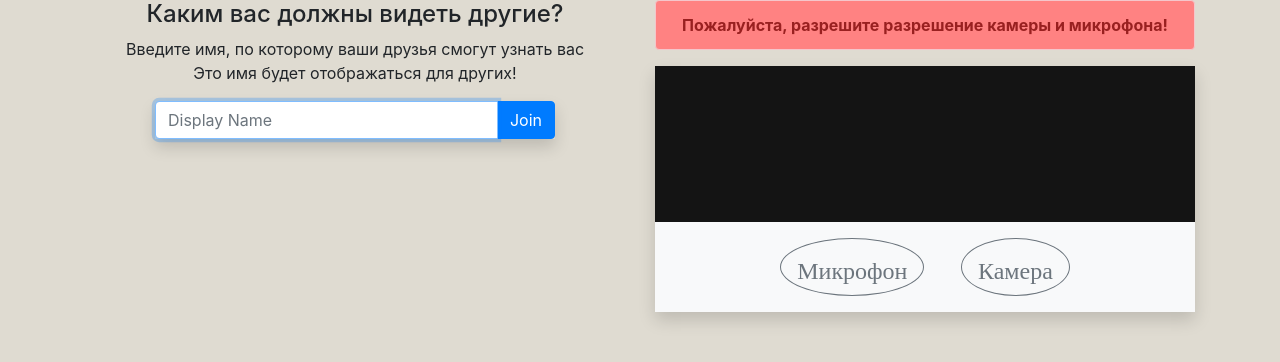
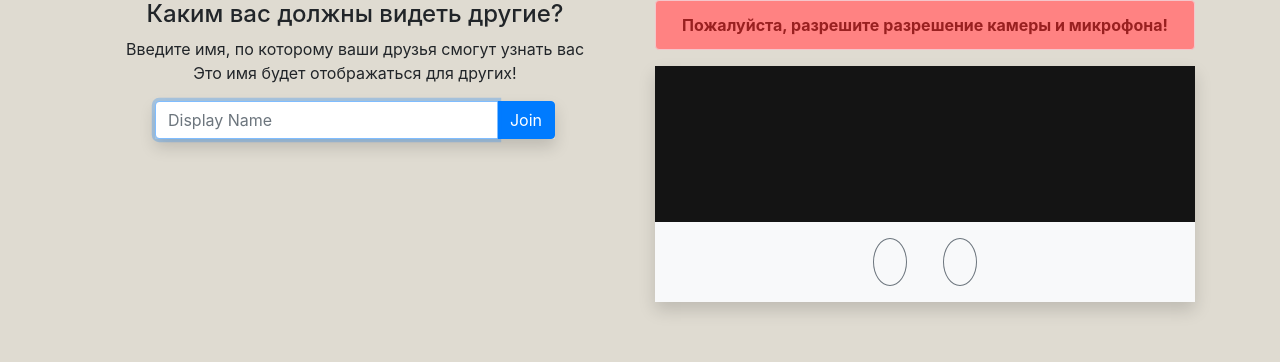
Before and after one commit to leon97leon/leon-chat, a Flask app: page /room/1/checkpoint/ in a window 1280 px wide. Shown: the part 192-554 px from the top of the page. Run offline with Flask 2, Linux system fonts and the light colour scheme; some libraries are stand-ins or nearby versions.

Commit message:
Update chatroom_checkpoint.html

```diff
--- a/templates/chatroom_checkpoint.html
+++ b/templates/chatroom_checkpoint.html
@@ -63,12 +63,12 @@
                     <div class="p-3 w-100 bg-light" >
                         <button id="bttn_mute" class="btn btn-lg btn-outline-secondary rounded-circle mx-3">
                             <span id="mute_icon" class="material-icons pt-2">
-                                Микрофон
+
                             </span>
                         </button>
                         <button id="bttn_vid_mute"class="btn btn-lg btn-outline-secondary rounded-circle mx-3">
                             <span id="vid_mute_icon" class="material-icons pt-2">
-                                Камера
+
                             </span>
                         </button>
                     </div>
```
